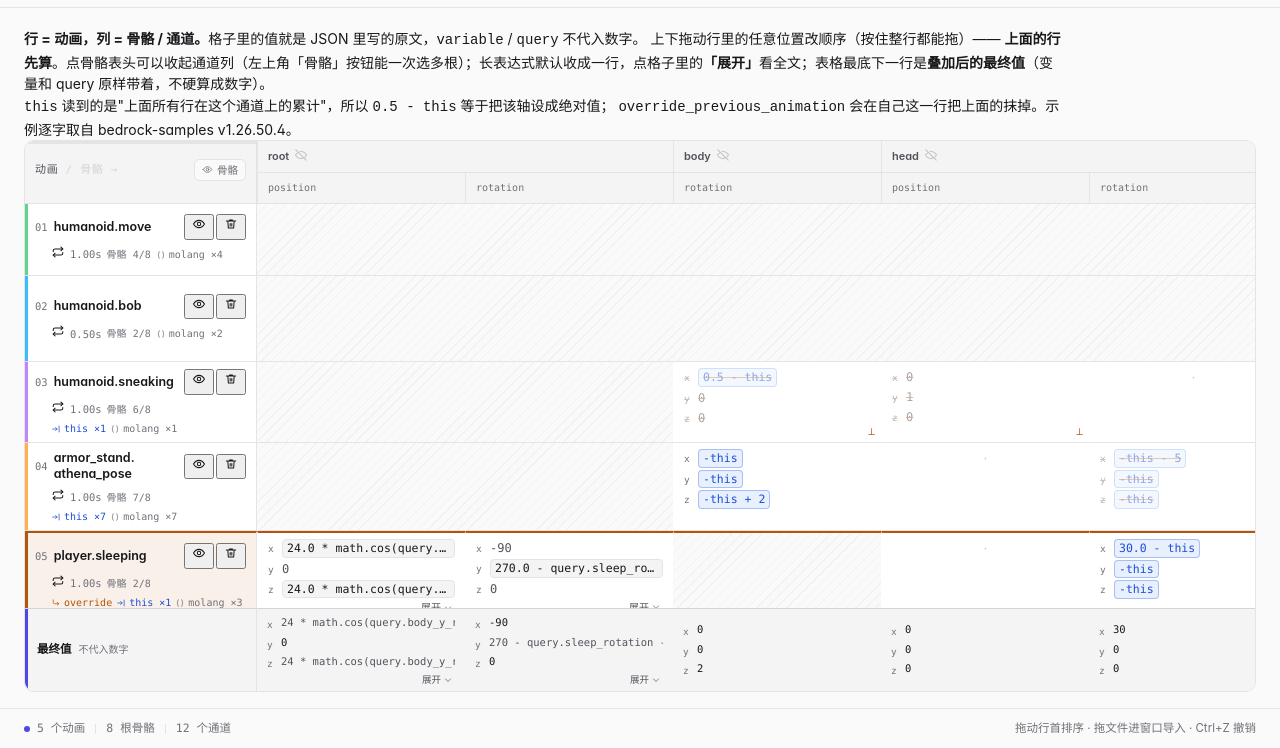
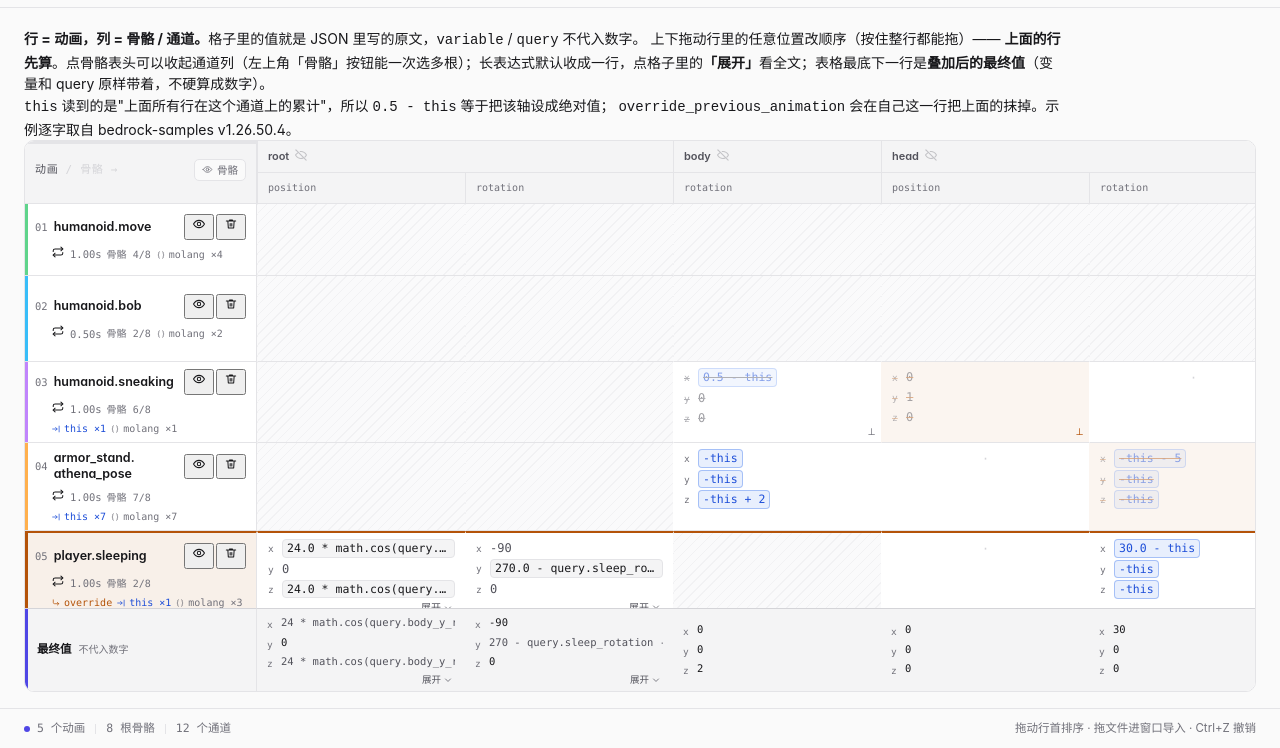
Before and after one commit to hanxi507-coder/bedrock-anim-lab, a plain HTML site: page index.html in a window 1280 px wide. Shown: the part 52-800 px from the top of the page. Drawn offline with Linux system fonts and the light colour scheme.

Commit message:
feat: 区分两种作废——override 铺琥珀底，- this 只灰色划掉
- 拆开 .dead（override 作废：6% 琥珀底 + 琥珀划掉 + 琥珀 ⟂）与 .cutall（三轴 - this：无底 + 灰划掉 + 灰 ⟂）
- 单轴 ⟂ 改用 --text-3
- 修：<code class=expr> 是 block，父级 text-decoration 传不进去，表达式格子一直没有划掉线；现在直接给 .expr 加
- 说明弹窗/HANDOVER/preview 同步

```diff
--- a/index.html
+++ b/index.html
@@ -515,14 +515,34 @@ button, input, select, textarea { font: inherit; color: inherit; }
   color: transparent;
 }
 .mtx td.cell { position: relative; }
+/* 被下面 override 作废：铺一层淡琥珀底 + 琥珀色划掉 —— 和「- this 写成绝对值」区分开 */
+.mtx td.cell.dead { background: color-mix(in srgb, var(--amber) 6%, transparent); }
 .mtx td.cell.dead .vec,
 .mtx td.cell.dead .keys { opacity: .5; }
-/* 划掉用琥珀色：一眼看出「被上面那行 override 作废了」，而不是给格子铺底色 */
 .mtx td.cell.dead .vec span,
-.mtx td.cell.dead .keys span {
+.mtx td.cell.dead .keys span,
+.mtx td.cell.dead .expr {
   text-decoration: line-through;
   text-decoration-color: color-mix(in srgb, var(--amber) 60%, transparent);
   text-decoration-thickness: 1px;
+}
+/* 三条轴都被下面的 - this 写成绝对值：只划掉，不铺底（这是动画作者自己声明的绝对值，不算“被抹”） */
+.mtx td.cell.cutall .vec,
+.mtx td.cell.cutall .keys { opacity: .55; }
+.mtx td.cell.cutall .vec span,
+.mtx td.cell.cutall .keys span,
+.mtx td.cell.cutall .expr {
+  text-decoration: line-through;
+  text-decoration-color: var(--text-3);
+  text-decoration-thickness: 1px;
+}
+.mtx td.cell.cutall::after {
+  content: '⟂';
+  position: absolute;
+  right: 6px;
+  bottom: 3px;
+  font-size: 10px;
+  color: var(--text-3);
 }
 .mtx td.cell.dead::after {
   content: '⟂';
@@ -539,7 +559,7 @@ button, input, select, textarea { font: inherit; color: inherit; }
 .vec span.cut .cutmark {
   margin-left: auto;
   font-size: 9.5px;
-  color: var(--amber);
+  color: var(--text-3);
   flex: none;
 }
 .keys.dead-keys { opacity: .42; }
@@ -2458,7 +2478,7 @@ function cellHTML(row, col, bounds, shadow) {
     : allCut
       ? ' title="第 ' + (cuts[0] + 1) + ' 行用 - this 把它写成了绝对值，这格上面的累积不算"'
       : '';
-  return '<td class="cell' + (dead || allCut ? ' dead' : '') + (clipped ? ' clip' : '') + '"' + tip + '>'
+  return '<td class="cell' + (dead ? ' dead' : allCut ? ' cutall' : '') + (clipped ? ' clip' : '') + '"' + tip + '>'
     + chanHTML(hit, col.base, allCut ? [-1, -1, -1] : cuts, clipped)
     + xbtn + '</td>';
 }
@@ -3387,10 +3407,10 @@ function initDocs() {
       ['eyeOff', '只看想看的骨骼', '点<strong>骨骼表头</strong>（<code>root</code> / <code>head</code> 那一格）可以把它下面的通道列收起来，腾出横向空间。收起来只是不显示，<strong>不影响 <code>this</code> 与 <code>override</code> 的判定</strong>；矩阵上方会出现「已隐藏 N 根骨骼」，点骨骼名或「全部显示」恢复。'],
       ['undo', '撤销 / 重做', 'Ctrl+Z 撤销，Ctrl+Y（或 Ctrl+Shift+Z）重做，顶栏两个箭头按钮也能点。顺序调整、启停、增删、收起骨骼列都能回退，最多 80 步；在输入框里仍然是浏览器自带的撤销，不会被抢。'],
       ['thisMark', 'this', '<code>this</code>（旧写法 <code>-this</code>）不是通道后缀，而是<strong>值表达式里的一项</strong>，代表「这个通道在上面所有行上的累计值」。所以 <code>"0.5 - this"</code> 等于把该轴设成绝对值 0.5，<code>"-this"</code> 把该轴清零，<code>"-this + 2"</code> 得到 2。只有<strong>引用了 this 的那一条轴</strong>会标蓝，行头另有 <code>this ×N</code> 计数。'],
-      ['ban', '空与划掉', '两种「空」不是一回事：<code>·</code> = 这段动画有这根骨骼、但没写这个通道；<strong>斜纹格</strong> = 这段动画压根没有这根骨骼（行头的 <code>骨骼 4/8</code> 就是覆盖率，悬停能看具体漏了哪几根）。文字被划掉（琥珀色）= 被下面的行作废：<code>override</code> 是整根骨骼作废，<code>- this</code> 只作废它写成绝对值的那一条轴。'],
+      ['ban', '空与划掉', '两种「空」不是一回事：<code>·</code> = 这段动画有这根骨骼、但没写这个通道；<strong>斜纹格</strong> = 这段动画压根没有这根骨骼（行头的 <code>骨骼 4/8</code> 就是覆盖率，悬停能看具体漏了哪几根）。文字被划掉 = 被下面的行作废，分两种：<strong>淡琥珀底 + 琥珀划掉</strong> = 被下面的 <code>override</code> 整根作废；<strong>只有灰色划掉</strong> = 被下面的 <code>- this</code> 写成绝对值（整格或单条轴）。'],
       ['eye', '快速隐藏骨骼', '矩阵左上角那个 <b>骨骼</b> 按钮会把所有骨骼列出来，点一下开/关，底部还有「全部显示 / 全部隐藏」。也可以直接点骨骼表头隐藏它；<kbd>Alt</kbd> + 点 = <b>只看这一根</b>，再 Alt + 点一次还原。隐藏只影响显示，<code>this</code> 和 override 的判定照旧按全部骨骼算。'],
       ['sigma', '最终值（底部那行）', '表格最下面一行是把上面各行<strong>按顺序叠起来</strong>的结果：<code>this</code> 用上一行的结果代入，<code>override</code> 先把它碰到的骨骼清零。<strong>不代入数字</strong>——式子里有 <code>variable</code> / <code>query</code> 就原样留在表达式里，只做化简和抵消（<code>this + (-this)</code> 会直接消掉，<code>-this + 10</code> 最后就是 <code>10</code>）；关键帧这种随时间变的量记作 <code>t</code>。鼠标停在格子上能看到最后是哪一行写的。'],
-      ['override', 'override_previous_animation', '这一行带 <code>true</code> 时，引擎先把<strong>它碰到的骨骼</strong>清成 0 / 0 / 0（scale 是 1 / 1 / 1）再写自己的值 —— 也就是把它上面所有行在这几根骨骼上的账全部作废。这一行的<b>顶边有一条琥珀线</b>（= 上面的累计到这里切断），行头底色也偏琥珀；上面被它抹掉的格子会<b>用琥珀色划掉</b> + 标 <code>⟂</code>，鼠标停在行头的 <code>override</code> 标记上能看到它具体清哪几根骨骼。'],
+      ['override', 'override_previous_animation', '这一行带 <code>true</code> 时，引擎先把<strong>它碰到的骨骼</strong>清成 0 / 0 / 0（scale 是 1 / 1 / 1）再写自己的值 —— 也就是把它上面所有行在这几根骨骼上的账全部作废。这一行的<b>顶边有一条琥珀线</b>（= 上面的累计到这里切断），行头底色也偏琥珀；上面被它抹掉的格子会变成<b>淡琥珀底 + 琥珀色划掉</b> + 琥珀 <code>⟂</code>（这样能和 <code>- this</code> 那种「只有灰色划掉」区分开），鼠标停在行头的 <code>override</code> 标记上能看到它具体清哪几根骨骼。'],
       ['keyframe', '关键帧', '关键帧写成 <code>{ "0.5": [x,y,z] }</code>。时间标在行首，帧数多于 4 个时先列前 3 帧 + <code>… 共 N 帧</code>，点格子底部的<strong>「展开」</strong>看全部。<code>pre</code> 与 <code>post</code> 不同时那一帧标成琥珀色（在这一点跳变）；<code>lerp_mode: "catmullrom"</code> 会单独标出来。'],
       ['molang', '表达式', '<code>variable.*</code> / <code>query.*</code> / <code>math.*</code> 都是照抄的原文，不代入数字。所以这张表既能当阅读器，也能拿来核对「我到底写没写对」。'],
       ['clock', '时长与循环', '行头显示 <code>animation_length</code>（缺省取最后一帧）和 <code>loop</code> 模式：<code>loop</code> 循环 / <code>hold</code> 停在末帧 / <code>once</code> 播完即止。'],
```
Also changed, not shown: compare-override.png (added), preview.png, 1 other file.
